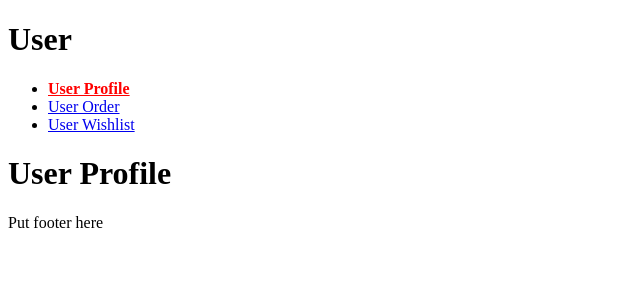
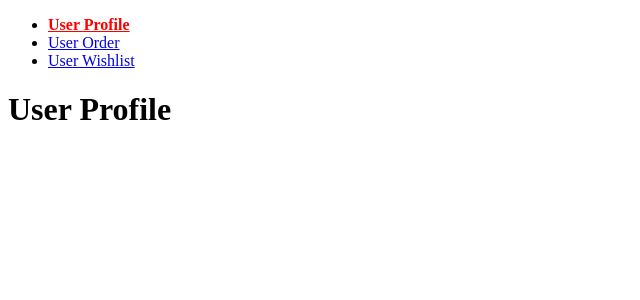
Before and after one commit to dickidarmawansaputra/learn-vue-router, a Vue app: page /users/profile in a window 1280 px wide. Shown: the top 300 px of the page, without its empty margins (0-640 px from the left). Built offline with nearby package versions, Linux system fonts and the light colour scheme.

Commit message:
feat: named view

```diff
--- a/src/components/User.vue
+++ b/src/components/User.vue
@@ -3,18 +3,19 @@
 </script>
 
 <template>
-    <h1>User</h1>
+    <!-- <h1>User</h1>
 
     <ul>
         <li><RouterLink :to="{name: 'user-profile'}">User Profile </RouterLink></li>
-        <li><RouterLink :to="{name: 'user-order'}">User Order</RouterLink></li>
+        <li><RouterLink :to="{name: 'user-order'}">User Order</RouterLink></li> -->
         <!-- <li><RouterLink to="/users/wishlist">User Wishlist</RouterLink></li> -->
          <!-- mengunakan named route -->
-        <li><RouterLink :to="{name: 'user-wishlist'}">User Wishlist</RouterLink></li>
-    </ul>
+        <!-- <li><RouterLink :to="{name: 'user-wishlist'}">User Wishlist</RouterLink></li>
+    </ul> -->
 
+    <RouterView name="header"/>
     <RouterView/>
-    <div>Put footer here</div>
+    <RouterView name="footer"/>
 </template>
 
 <style scoped>
@@ -23,8 +24,8 @@
     color: red;
     font-weight: bold;
 } */
-.router-link-exact-active {
+/* .router-link-exact-active {
     color: red;
     font-weight: bold;
-}
+} */
 </style>
--- /dev/null
+++ b/src/components/UserHeader.vue
@@ -0,0 +1,18 @@
+<script setup>
+</script>
+<template>
+    <div>
+
+    <ul>
+        <li><RouterLink :to="{name: 'user-profile'}">User Profile </RouterLink></li>
+        <li><RouterLink :to="{name: 'user-order'}">User Order</RouterLink></li>
+        <li><RouterLink :to="{name: 'user-wishlist'}">User Wishlist</RouterLink></li>
+    </ul>
+    </div>
+</template>
+<style scoped>
+.router-link-exact-active {
+    color: red;
+    font-weight: bold;
+}
+</style>
--- /dev/null
+++ b/src/components/UserOrderFooter.vue
@@ -0,0 +1,9 @@
+<script setup>
+</script>
+<template>
+    <div>
+        <p>This is user order footer.</p>
+    </div>
+</template>
+<style scoped>
+</style>
--- /dev/null
+++ b/src/components/UserWishlistFooter.vue
@@ -0,0 +1,9 @@
+<script setup>
+</script>
+<template>
+    <div>
+        <p>This is user wishlist footer.</p>
+    </div>
+</template>
+<style scoped>
+</style>
--- a/src/main.js
+++ b/src/main.js
@@ -10,6 +10,9 @@ import User from './components/User.vue'
 import UserProfile from './components/UserProfile.vue'
 import UserOrder from './components/UserOrder.vue'
 import UserWishlist from './components/UserWishlist.vue'
+import UserHeader from './components/UserHeader.vue'
+import UserOrderFooter from './components/UserOrderFooter.vue'
+import UserWishlistFooter from './components/UserWishlistFooter.vue'
 
 const router = createRouter({
     routes: [
@@ -40,22 +43,42 @@ const router = createRouter({
             children: [
                 {
                     path: '',
-                    component: UserProfile,
+                    // component: UserProfile,
+
+                    // menggunakan named view
+                    components: {
+                        header: UserHeader,
+                        default: UserProfile,
+                    },
                     name: 'user', // named route
                 },
                 {
                     path: 'profile',
-                    component: UserProfile,
+                    // component: UserProfile,
+                    components: {
+                        header: UserHeader,
+                        default: UserProfile,
+                    },
                     name: 'user-profile',
                 },
                 {
                     path: 'order',
-                    component: UserOrder,
+                    // component: UserOrder,
+                    components: {
+                        header: UserHeader,
+                        default: UserOrder,
+                        footer: UserOrderFooter,
+                    },
                     name: 'user-order',
                 },
                 {
                     path: 'wishlist',
-                    component: UserWishlist,
+                    // component: UserWishlist,
+                    components: {
+                        header: UserHeader,
+                        default: UserWishlist,
+                        footer: UserWishlistFooter,
+                    },
                     name: 'user-wishlist',
                 },
             ],
```
